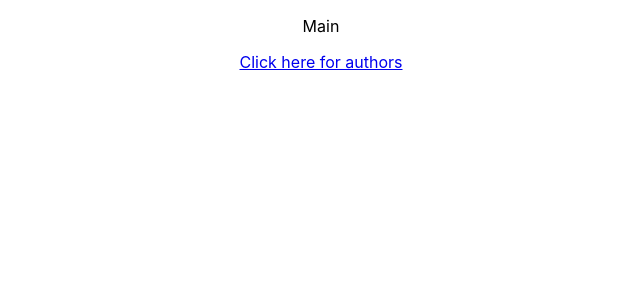
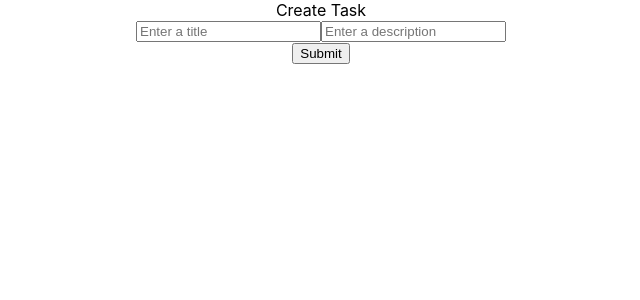
Before and after one commit to gj6645/GroupThree, a React (Create React App) app in the folder client/: page /sample in a window 1280 px wide. Shown: the top 300 px of the page, without its empty margins (319-959 px from the left). Built offline with nearby package versions, Linux system fonts and the light colour scheme.

Commit message:
Adding sample react page

```diff
--- a/client/package.json
+++ b/client/package.json
@@ -12,6 +12,7 @@
     "@testing-library/jest-dom": "^5.11.4",
     "@testing-library/react": "^11.1.0",
     "@testing-library/user-event": "^12.1.10",
+    "axios": "^0.24.0",
     "material-ui": "^1.0.0-beta.47",
     "react": "^17.0.2",
     "react-dom": "^17.0.2",
--- a/client/src/App.js
+++ b/client/src/App.js
@@ -2,6 +2,7 @@ import React from "react"
 import { BrowserRouter as Router, Switch, Route } from "react-router-dom"
 import Main from "./pages/Main"
 import Authors from "./pages/Authors"
+import Sample from "./pages/Sample"
 
 
 
@@ -10,6 +11,7 @@ function App() {
     <div>
       <Router>
         <Switch>
+        <Route path="/sample"> <Sample /></Route>
           <Route path="/authors"> <Authors /> </Route>
           <Route path="/"> <Main /> </Route>
         </Switch>
--- a/client/src/pages/Main.js
+++ b/client/src/pages/Main.js
@@ -2,14 +2,23 @@
 import React from "react"
 import "./Main.css"
 
+
+
 export default function Main() {
 
     return (
+        <>
         <div className="text-center">
 
             <p className="text-center"> Main</p>
             <a href="/authors">Click here for authors</a>
 
+            <div className="text-center">
+            <a href="/sample">Click here to see sample on how api is working with UI</a>
+            </div>
+
         </div>
+
+        </>
     )
 }
--- /dev/null
+++ b/client/src/pages/Sample.js
@@ -0,0 +1,50 @@
+import React from 'react'
+import Axios from "axios";
+import { useState } from "react"
+import "./Main.css"
+
+export default function Sample() {
+
+    const [title, setTitle] = React.useState("");
+    const [description, setDescription] = React.useState("");
+
+
+    // Create function to call API
+    const createTask = () => {
+        Axios.post("http://localhost:3001/api/createTask", {
+            title: title,
+            description: description,
+        }).then(() => {
+            console.log("Added Task");
+        })
+    }
+
+    return (
+        <div className="text-center">
+            {/*Create a space before inpu field*/}
+
+            <p1>Create Task</p1>
+        <div className="form-group">
+            {/* create a title text field*/}
+            <input
+            type="text"
+            onChange={(event) => {
+                setTitle(event.target.value);
+            }}
+            placeholder="Enter a title" />
+
+            {/* create a body text field*/}
+            <input type="text"
+            onChange={(event) => {
+                setDescription(event.target.value);
+            }}
+             placeholder="Enter a description" />
+        </div>
+
+
+
+            {/* create a button to submit the form, and clear text field*/}
+            <button onClick={createTask}>Submit</button>
+        </div>
+    )
+}
```
Also changed, not shown: client/src/pages/Main.css (line endings or trailing spaces), 2 other files (tests, documents, lock files or other folders).
